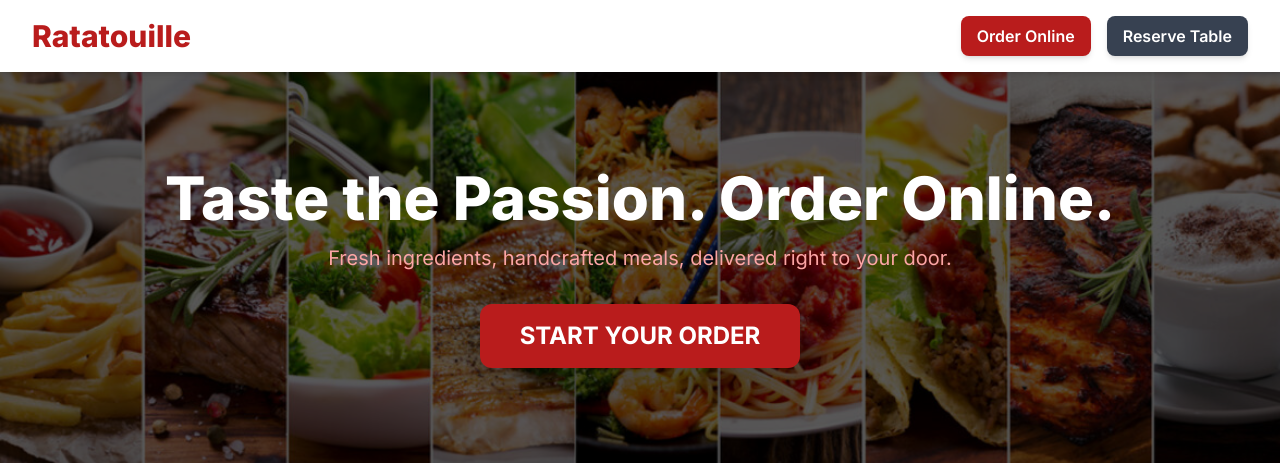
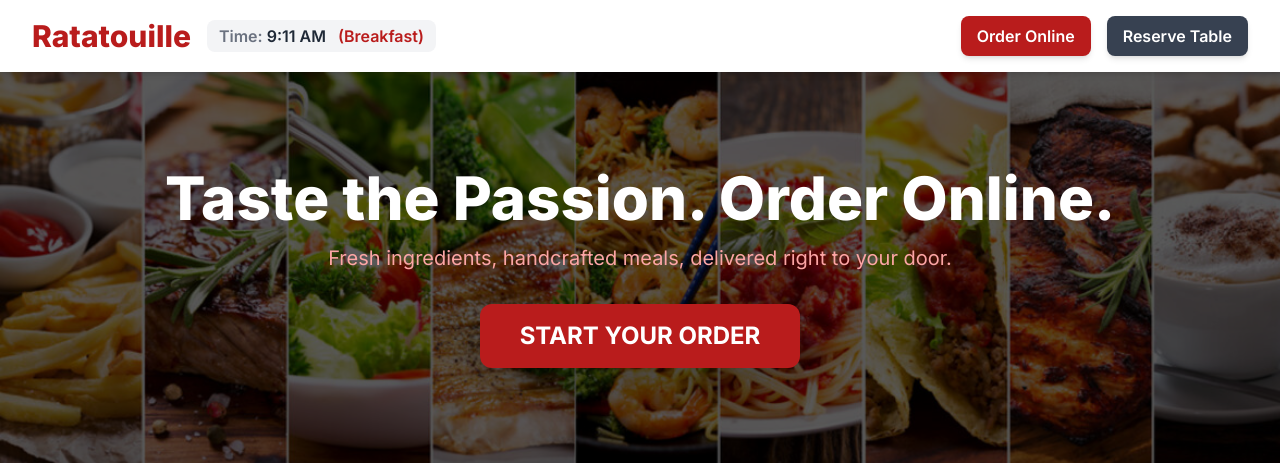
Before and after one commit to redroyalty910/resturaunt-mvp, a Flask app: page / in a window 1280 px wide. Shown: the top 463 px of the page. Run offline with Flask 3, Linux system fonts and the light colour scheme; data comes from the database, SQL or seed files in the repository; some libraries are stand-ins or nearby versions.

Commit message:
Implemented a time-based menu / live header clock!

```diff
--- a/templates/index.html
+++ b/templates/index.html
@@ -47,12 +47,20 @@
     </style>
 </head>
 <body class="min-h-screen flex flex-col">
-    <header class="bg-white shadow-md sticky-nav">
+    <header class="bg-white shadow-md sticky top-0 z-50">
         <div class="max-w-7xl mx-auto px-4 sm:px-6 lg:px-8 py-4 flex justify-between items-center">
-            <div class="text-3xl font-extrabold text-red-700">
-                Ratatouille
+            <div class="flex items-center gap-4">
+                <div class="text-3xl font-extrabold text-red-700">
+                    Ratatouille
+                </div>
+                <div class="text-sm sm:text-base font-semibold text-gray-600 bg-gray-100 px-3 py-1 rounded-lg">
+                    <span class="text-gray-500">Time:</span>
+                    <span id="header-clock" class="text-gray-800"></span>
+                    <span id="active-window" class="ml-2 text-red-700"></span>
+                </div>
             </div>
             <nav class="space-x-4 flex items-center">
+
                 <button id="navHomeBtn" class="text-gray-600 hover:text-red-700 font-semibold hidden" onclick="showMainContent()">Menu</button>
                 <button id="navOrderBtn" class="bg-red-700 text-white px-4 py-2 rounded-lg font-semibold hover:bg-red-800 transition-colors shadow-md" onclick="showOrderForm('order')">
                     Order Online
@@ -312,18 +320,40 @@
 
         let menuData = [];
 
+        function updateHeaderClock() {
+            const clockEl = document.getElementById("header-clock");
+            if (!clockEl) return;
+
+            const now = new Date();
+            clockEl.textContent = now.toLocaleTimeString([], { hour: "numeric", minute: "2-digit" });
+        }
+
+        function getActiveWindowLabel() {
+            const hour = new Date().getHours();
+            if (hour >= 7 && hour < 11) return "Breakfast";
+            if (hour >= 11 && hour < 16) return "Lunch";
+            if (hour >= 16 && hour < 22) return "Dinner";
+            return "All Day";
+        }
+
+        function updateActiveWindowLabel() {
+            const el = document.getElementById("active-window");
+            if (!el) return;
+            el.textContent = `(${getActiveWindowLabel()})`;
+        }
+
+
         async function loadMenuFromAPI() {
             const response = await fetch("/api/menu");
             const items = await response.json();
 
-            // Convert DB format → frontend format
             menuData = items.map(item => ({
                 id: item.id || item.item_name.toLowerCase().replace(/\s+/g, '-'),
                 name: item.item_name,
                 price: item.price,
                 category: item.category.toLowerCase(),
                 description: item.description || "",
-                image: item.image   // provided by Flask: /images/...jpg
+                image: item.image
             }));
 
             filteredMenuData = [...menuData];
@@ -372,7 +402,7 @@
             navHomeBtn.classList.add('hidden');
             resetAllForms();
 
-            checkMenuTime();
+           // checkMenuTime();
         }
 
         function showOrderForm(defaultTab = 'order') {
@@ -809,10 +839,18 @@
                 });
         });
 
+        updateHeaderClock();
+        updateActiveWindowLabel();
+        setInterval(() => {
+            updateHeaderClock();
+            updateActiveWindowLabel();
+            checkMenuTime();
+        }, 1000);
+
         loadMenuFromAPI();
-        checkMenuTime();
         updateCartDisplay();
         showMainContent();
+
     </script>
 </body>
 </html>
```
